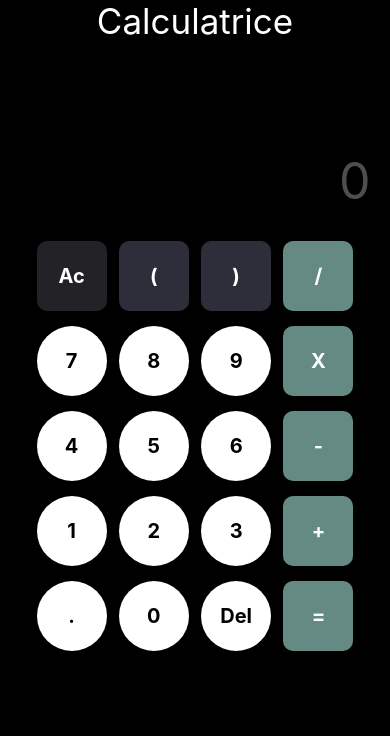
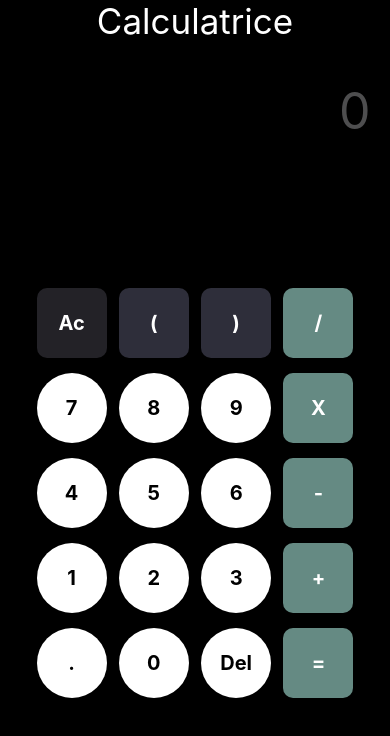
Before and after one commit to Nofinu/CalculatriceReactNative, a React Native app: screen / in a window 390 px wide. Shown: the top 736 px of the page. Built offline with nearby package versions, Linux system fonts and the light colour scheme.

Commit message:
changmement de style

```diff
--- a/component/Calculatrice.js
+++ b/component/Calculatrice.js
@@ -4,8 +4,9 @@ import Button from './Button'
 
 export default function Calculatrice() {
 
+  const [lastCalcul,setLastCalcul]=useState("")
   const [calcul,setCalcul]=useState("")
-const [lastOperator,setLastOperator]=useState(true)
+  const [lastOperator,setLastOperator]=useState(true)
 
   const btnTab=[
     {text:"Ac",color:"#232227",radius:10,id:1 ,textColor:"white"},
@@ -51,12 +52,12 @@ const addText=(text)=>{
     }
   }
   else if (text === "="){
+    setLastCalcul(calcul)
     setCalcul(eval(calcul))
     setLastOperator(false)
   }
   else{
     if(operator.find(e => e === text) && !lastOperator){
-      console.log(lastOperator)
       setLastOperator(true)
       if(text === "X"){
         setCalcul(calcul+"*")
@@ -78,6 +79,7 @@ const addText=(text)=>{
     <View style={styles.globalContainer}>
       <Text style={styles.containerTitle}>Calculatrice</Text>
       <View style={styles.textContainer}>
+        <Text style={styles.text}>{lastCalcul}</Text>
         <Text style={[styles.text,textWidth]}>{calcul === ""?0:calcul}</Text>
       </View>
       <View style={styles.btnContainer}>
@@ -104,13 +106,15 @@ const styles = StyleSheet.create({
     flexWrap:"wrap",
   },
   textContainer:{
-    marginTop:"20%",
+    marginTop:"10%",
+    marginBottom:"20%",
     height:"20%",
     width:"100%",
-    flexDirection:"row-reverse",
-    alignItems:"center"
+    flexDirection:"column",
+    alignItems:"flex-end"
   },
   text:{
-    marginRight:"5%"
+    marginRight:"5%",
+    color:"white"
   },
 })
```
